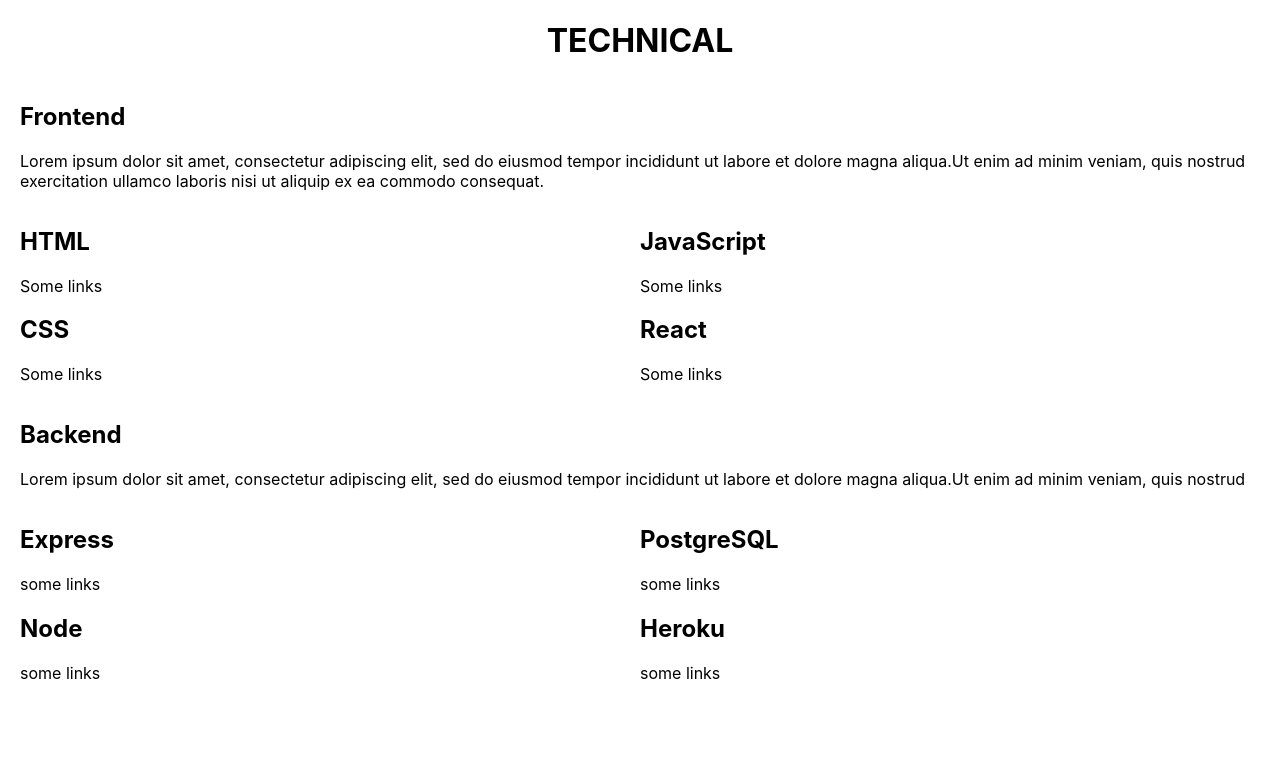
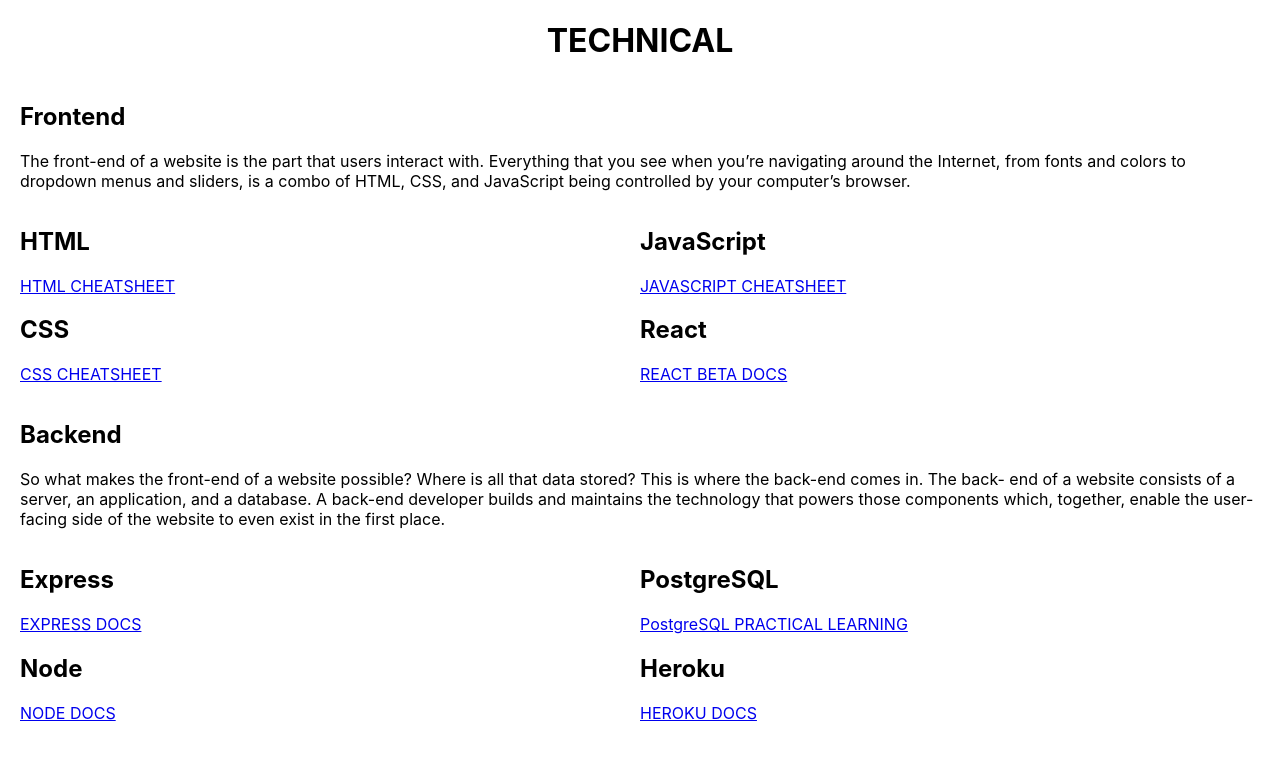
Before and after one commit to SchoolOfCode/w9_frontend-project-neemo-ryan-harry-mino, a React (Create React App) app: page /Technical in a window 1280 px wide. Shown: the top 760 px of the page. Built offline with nearby package versions, Linux system fonts and the light colour scheme.

Commit message:
technical sections links and content finished

```diff
--- a/src/Components/Technical/Technical.js
+++ b/src/Components/Technical/Technical.js
@@ -9,27 +9,31 @@
         {/* FRONTEND */}
         <Section
           title="Frontend"
-          content="Lorem ipsum dolor sit amet, consectetur adipiscing elit, sed do eiusmod tempor incididunt ut labore et dolore magna aliqua.Ut enim ad minim veniam, quis nostrud exercitation ullamco laboris nisi ut aliquip ex ea commodo consequat. "
+          content="The front-end of a website is the part that users interact with. Everything that you see when you’re navigating around the Internet, from fonts and colors to dropdown menus and sliders, is a combo of HTML, CSS, and JavaScript being controlled by your computer’s browser."
           className="front-end-title"
         />
         <div className="front-end-content">
           <div className="front-end-left-content">
             <Section
               title="HTML"
-              content="Some links"
+              content={<a target="_blank" href="https://htmlcheatsheet.com/">HTML CHEATSHEET</a>}
               className="html-section"
             />
-            <Section title="CSS" content="Some links" className="css-section" />
+            <Section
+            title="CSS"
+            content={<a target="_blank" href="https://htmlcheatsheet.com/css/">CSS CHEATSHEET</a>}
+            className="css-section"
+             />
           </div>
           <div className="front-end-right-content">
             <Section
               title="JavaScript"
-              content="Some links"
+              content={<a target="_blank" href="https://htmlcheatsheet.com/js/">JAVASCRIPT CHEATSHEET</a>}
               className="javascript-section"
             />
             <Section
               title="React"
-              content="Some links"
+              content={<a target="_blank" href="https://beta.reactjs.org/">REACT BETA DOCS</a>}
               className="react-section"
             />
           </div>
@@ -39,31 +43,33 @@
       <div className="back-end-div">
         <Section
           title="Backend"
-          content="Lorem ipsum dolor sit amet, consectetur adipiscing elit, sed do eiusmod tempor incididunt ut labore et dolore magna aliqua.Ut enim ad minim veniam, quis nostrud "
+          content="So what makes the front-end of a website possible? Where is all that data stored? This is where the back-end comes in. The back- end of a website consists of a server, an application, and a database.
+
+A back-end developer builds and maintains the technology that powers those components which, together, enable the user-facing side of the website to even exist in the first place."
           className="back-end-title"
         />
         <div className="back-end-content">
           <div className="back-end-left-content">
             <Section
               title="Express"
-              content="some links"
+              content={<a target="_blank" href="https://expressjs.com/en/starter/installing.html">EXPRESS DOCS</a>}
               className="express-section"
             />
             <Section
               title="Node"
-              content="some links"
+              content={<a target="_blank" href="https://nodejs.org/en/docs/">NODE DOCS</a>}
               className="node-section"
             />
           </div>
           <div className="back-end-right-content">
             <Section
               title="PostgreSQL"
-              content="some links"
+              content={<a target="_blank" href="https://sqlbolt.com/">PostgreSQL PRACTICAL LEARNING</a>}
               className="postgresql-section"
             />
             <Section
               title="Heroku"
-              content="some links"
+              content={<a target="_blank" href="https://devcenter.heroku.com/categories/reference">HEROKU DOCS</a>}
               className="heroku-section"
             />
           </div>
```
